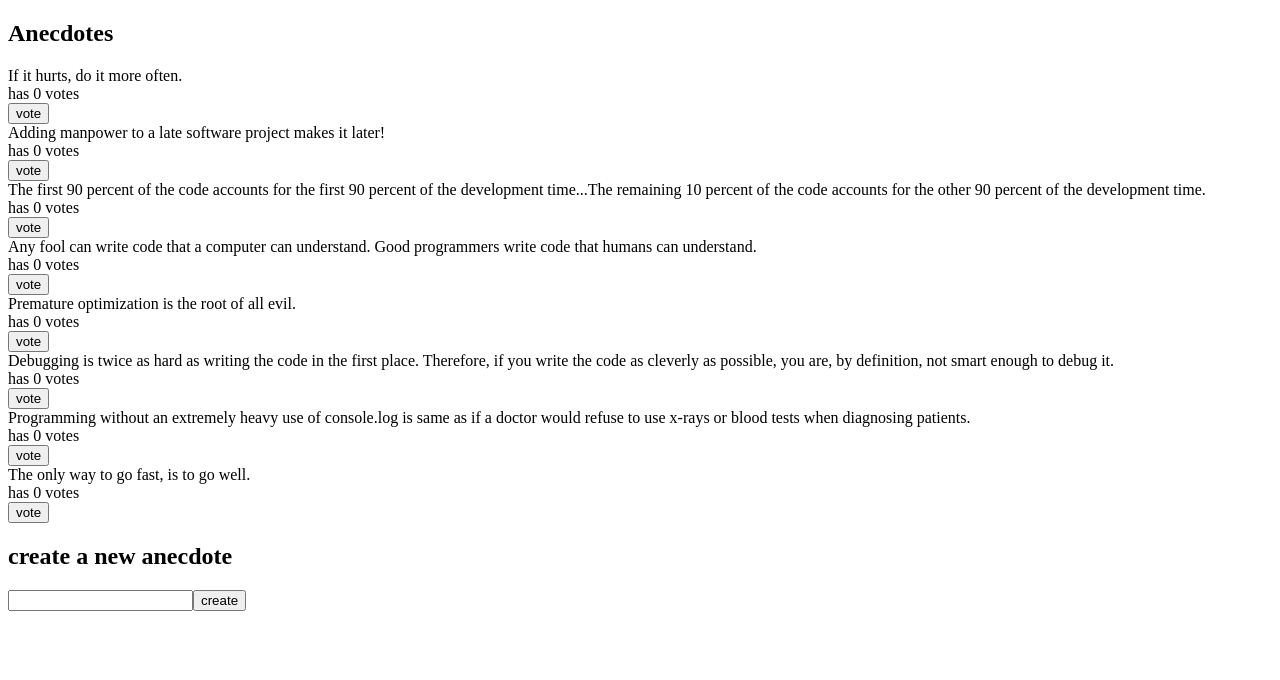
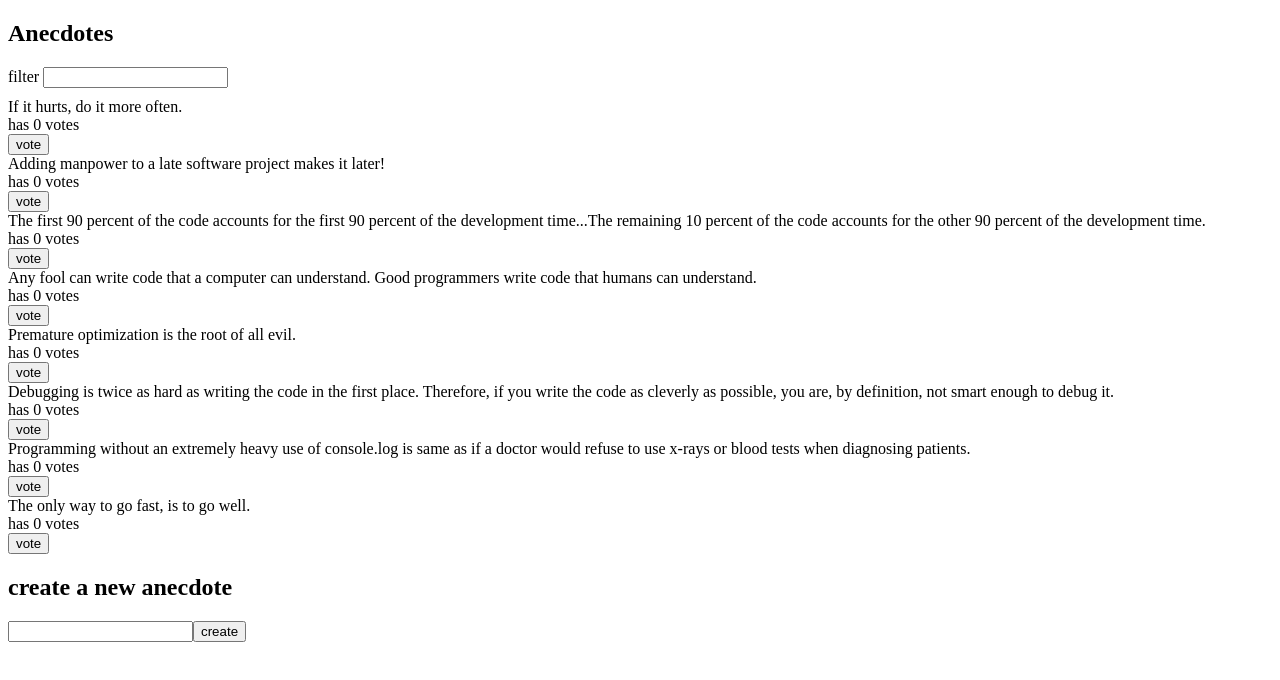
Before and after one commit to paulAlexSerban/wbk--full-stack-open--2026, a React (Vite) app in the folder part6/zustand-anecdotes/: page / in a window 1280 px wide. Shown: the top 680 px of the page. Built offline with nearby package versions, Linux system fonts and the light colour scheme.

Commit message:
feat(part6): 606 done

```diff
--- a/part6/zustand-anecdotes/src/App.jsx
+++ b/part6/zustand-anecdotes/src/App.jsx
@@ -1,10 +1,12 @@
 import AnecdoteForm from "./components/AnecdoteForm";
 import AnecdoteList from "./components/AnecdoteList";
+import Filter from "./components/Filter";
 
 const App = () => {
   return (
     <div>
       <h2>Anecdotes</h2>
+      <Filter />
       <AnecdoteList />
       <AnecdoteForm />
     </div>
--- a/part6/zustand-anecdotes/src/components/AnecdoteList.jsx
+++ b/part6/zustand-anecdotes/src/components/AnecdoteList.jsx
@@ -1,9 +1,17 @@
-import { useAnecdotes, useAnecdotesActions } from "../store";
+import { useAnecdotes, useAnecdotesActions, useFilter } from "../store";
 
 const AnecdoteList = () => {
   const anecdotes = useAnecdotes();
+  const filter = useFilter();
   const { vote } = useAnecdotesActions();
-  const sortedAnecdotes = anecdotes.toSorted((a, b) => b.votes - a.votes);
+
+  const filteredAnecdotes = anecdotes.filter((anecdote) =>
+    anecdote.content.toLowerCase().includes(filter.toLowerCase()),
+  );
+
+  const sortedAnecdotes = filteredAnecdotes.toSorted(
+    (a, b) => b.votes - a.votes,
+  );
 
   return (
     <div>
--- /dev/null
+++ b/part6/zustand-anecdotes/src/components/Filter.jsx
@@ -0,0 +1,22 @@
+import { useAnecdotesActions, useFilter } from "../store";
+
+const Filter = () => {
+  const filter = useFilter();
+  const { setFilter } = useAnecdotesActions();
+
+  const handleChange = (event) => {
+    setFilter(event.target.value);
+  };
+
+  const style = {
+    marginBottom: 10,
+  }
+
+  return (
+    <div style={style}>
+      filter <input value={filter} onChange={handleChange} />
+    </div>
+  );
+};
+
+export default Filter;
--- a/part6/zustand-anecdotes/src/store.js
+++ b/part6/zustand-anecdotes/src/store.js
@@ -15,8 +15,9 @@ const anecdotes = initialContent.map((content, id) => ({ content, id, votes: 0 }
 
 const useAnecdotesStore = create((set) => ({
   anecdotes,
-
+  filter: "",
   actions: {
+    setFilter: (filter) => set({ filter }),
     vote: (id) =>
       set((state) => ({
         anecdotes: state.anecdotes.map((anecdote) =>
@@ -36,5 +37,6 @@ const useAnecdotesStore = create((set) => ({
 }));
 
 export const useAnecdotes = () => useAnecdotesStore((state) => state.anecdotes);
+export const useFilter = () => useAnecdotesStore((state) => state.filter);
 export const useAnecdotesActions = () =>
   useAnecdotesStore((state) => state.actions);
```
